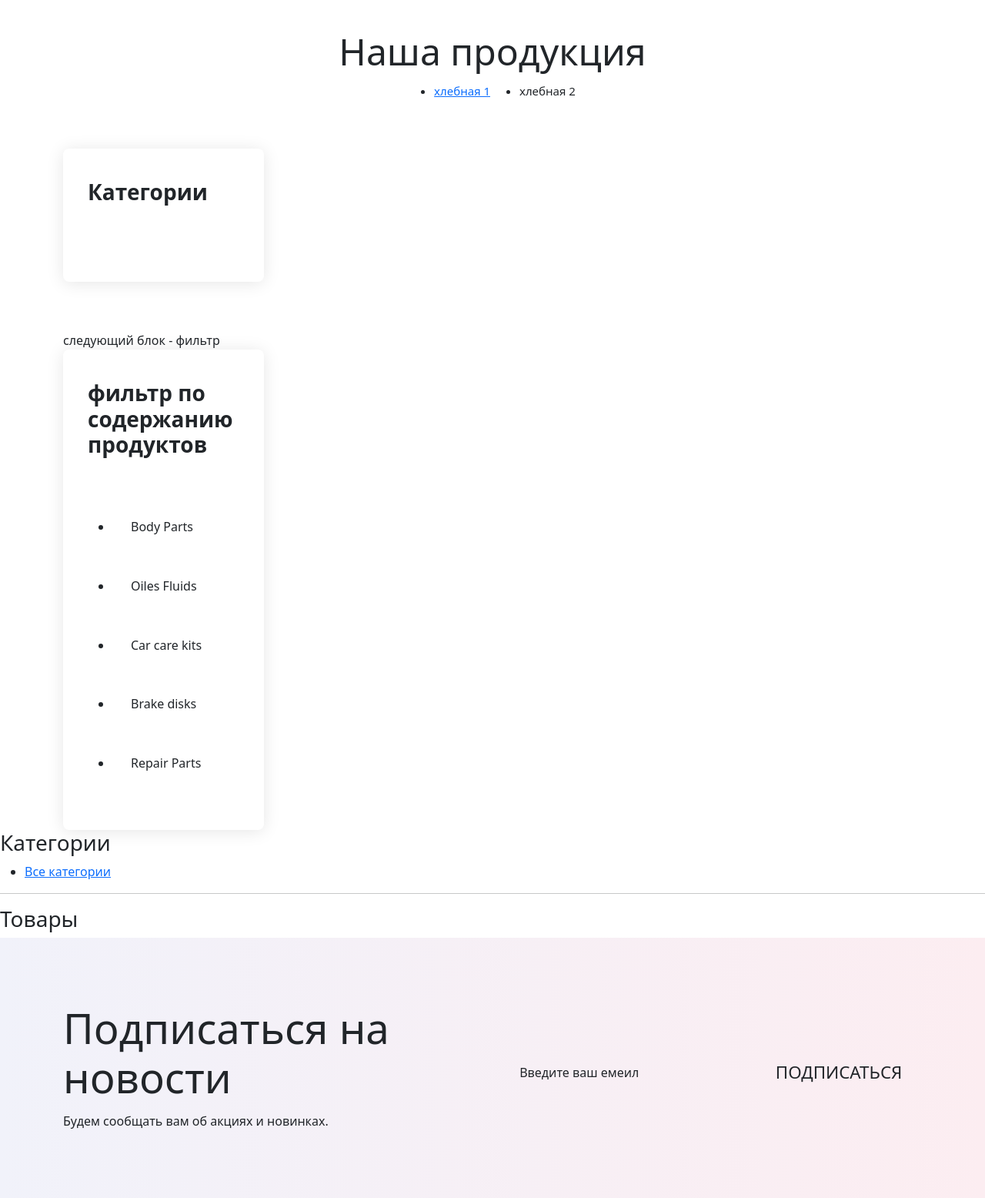
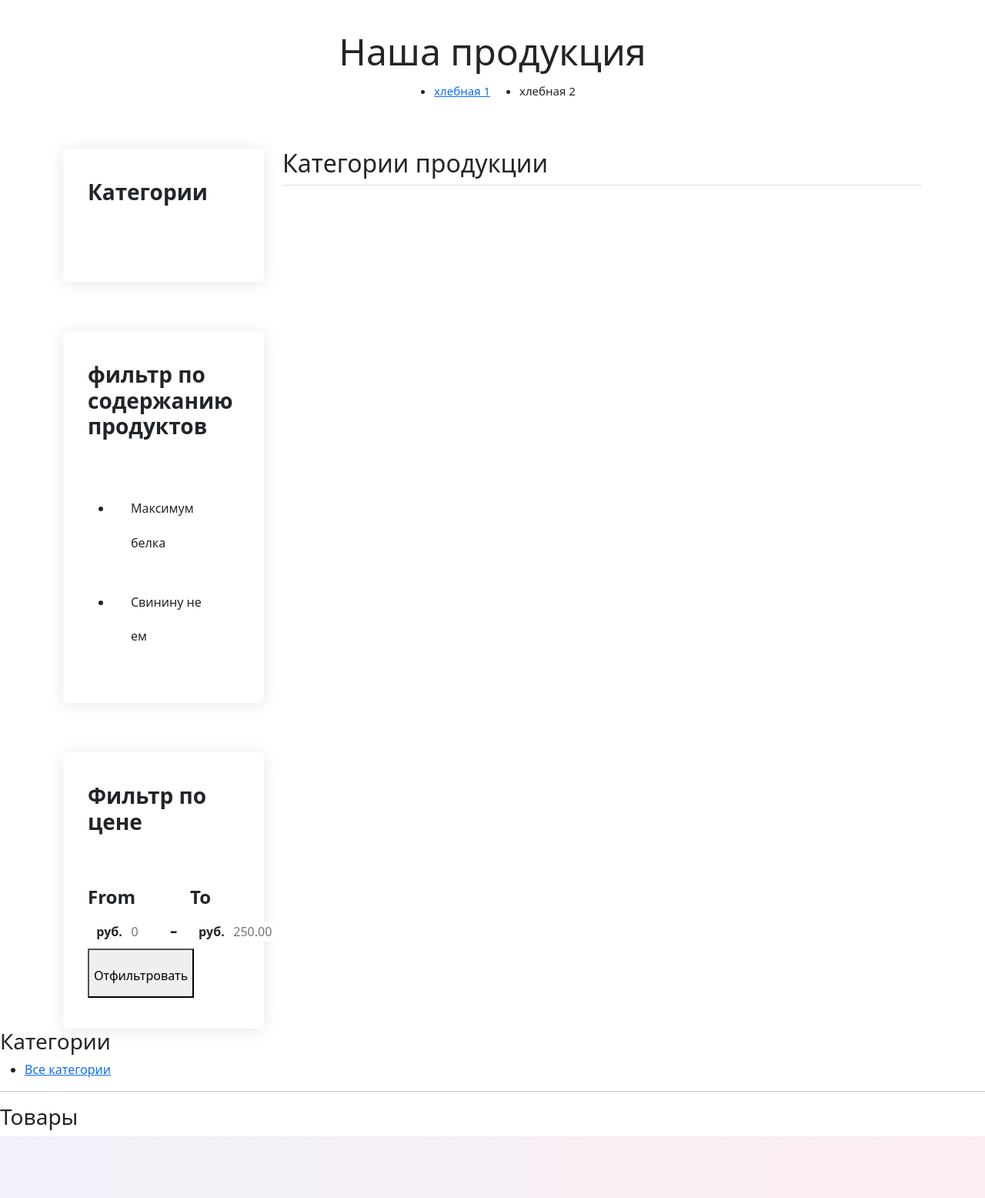
Before and after one commit to Klaus8k/l_f, a Django app: page / in a window 1280 px wide. Shown: the part 225-1781 px from the top of the page at 77% size. Run offline with Django 4.2, Linux system fonts and the light colour scheme; data that the repository does not hold is empty; style sheets or scripts are compiled from the project's sources; parts of the project's set-up code (start-up, migrations or seed data) failed here and were passed over; some libraries are stand-ins or nearby versions.

Commit message:
список категорий

```diff
--- a/l_f/app_shop/templates/app_shop/product/list.html
+++ b/l_f/app_shop/templates/app_shop/product/list.html
@@ -75,38 +75,86 @@
               {% endfor %}
             </div>
 
-            следующий блок - фильтр
-
+            {% comment %}Блок фильтры{% endcomment %}
             <div class="single__widget widget__bg">
               <h2 class="widget__title h3">фильтр по содержанию продуктов</h2>
               <ul class="widget__form--check">
                 <li class="widget__form--check__list">
-                  <label class="widget__form--check__label" for="check1">Body Parts</label>
+                  <label class="widget__form--check__label" for="check1">Максимум белка</label>
                   <input class="widget__form--check__input" id="check1" type="checkbox" />
                   <span class="widget__form--checkmark"></span>
                 </li>
                 <li class="widget__form--check__list">
-                  <label class="widget__form--check__label" for="check2">Oiles Fluids</label>
+                  <label class="widget__form--check__label" for="check2">Свинину не ем</label>
                   <input class="widget__form--check__input" id="check2" type="checkbox" />
-                  <span class="widget__form--checkmark"></span>
-                </li>
-                <li class="widget__form--check__list">
-                  <label class="widget__form--check__label" for="check3">Car care kits</label>
-                  <input class="widget__form--check__input" id="check3" type="checkbox" />
-                  <span class="widget__form--checkmark"></span>
-                </li>
-                <li class="widget__form--check__list">
-                  <label class="widget__form--check__label" for="check4">Brake disks</label>
-                  <input class="widget__form--check__input" id="check4" type="checkbox" />
-                  <span class="widget__form--checkmark"></span>
-                </li>
-                <li class="widget__form--check__list">
-                  <label class="widget__form--check__label" for="check5">Repair Parts</label>
-                  <input class="widget__form--check__input" id="check5" type="checkbox" />
                   <span class="widget__form--checkmark"></span>
                 </li>
               </ul>
             </div>
+
+            {% comment %}Фильтр по цене{% endcomment %}
+            <div class="single__widget price__filter widget__bg">
+              <h2 class="widget__title h3">Фильтр по цене</h2>
+              <form class="price__filter--form" action="#">
+                <div class="price__filter--form__inner mb-15 d-flex align-items-center">
+                  <div class="price__filter--group">
+                    <label class="price__filter--label" for="Filter-Price-GTE2">From</label>
+                    <div class="price__filter--input border-radius-5 d-flex align-items-center">
+                      <span class="price__filter--currency">руб.</span>
+                      <input class="price__filter--input__field border-0" name="filter.v.price.gte" id="Filter-Price-GTE2" type="number" placeholder="0" min="0" max="250.00" />
+                    </div>
+                  </div>
+                  <div class="price__divider">
+                    <span>-</span>
+                  </div>
+                  <div class="price__filter--group">
+                    <label class="price__filter--label" for="Filter-Price-LTE2">To</label>
+                    <div class="price__filter--input border-radius-5 d-flex align-items-center">
+                      <span class="price__filter--currency">руб.</span>
+                      <input class="price__filter--input__field border-0" name="filter.v.price.lte" id="Filter-Price-LTE2" type="number" min="0" placeholder="250.00" max="250.00" />
+                    </div>
+                  </div>
+                </div>
+                <button class="primary__btn price__filter--btn" type="submit">Отфильтровать</button>
+              </form>
+            </div>
+          </div>
+        </div>
+
+        {% comment %} блок плиток категорий (не общих а более мелких) {% endcomment %}
+        {% comment %} Отображать только если не выбрана категория {% endcomment %}
+        <div class="col-xl-9 col-lg-8 shop-col-width-lg-8">
+          <div class="shop__right--sidebar">
+            <!-- Start categories section -->
+            <div class="categories__shop mb-50">
+              <div class="section__heading border-bottom mb-30">
+                <h2 class="section__heading--maintitle">Категории <span>продукции</span></h2>
+              </div>
+
+              <ul class="categories__shop--inner">
+                {% for c in categories %}
+                <li class="categories__shop--card">
+                  <a class="categories__shop--card__link" href="{{ c.get_absolute_url }}">
+                    <div class="categories__thumbnail mb-15">
+                      <img class="categories__thumbnail--img" src="{% static 'app_shop/img/product/main-product/product1.webp' %}" alt="categories-img" />
+                    </div>
+                    <div class="categories__content">
+                      <h2 class="categories__content--title">{{ c.name }}</h2>
+                      {% comment %} количество продуктов в категории {% endcomment %}
+                      <span class="categories__content--subtitle">количество позиций</span>
+                    </div>
+                  </a>
+
+                </li>
+                {% endfor %}
+
+              </ul>
+
+            </div>
+            <!-- End categories section -->
+
+
+
           </div>
         </div>
       </div>
```
